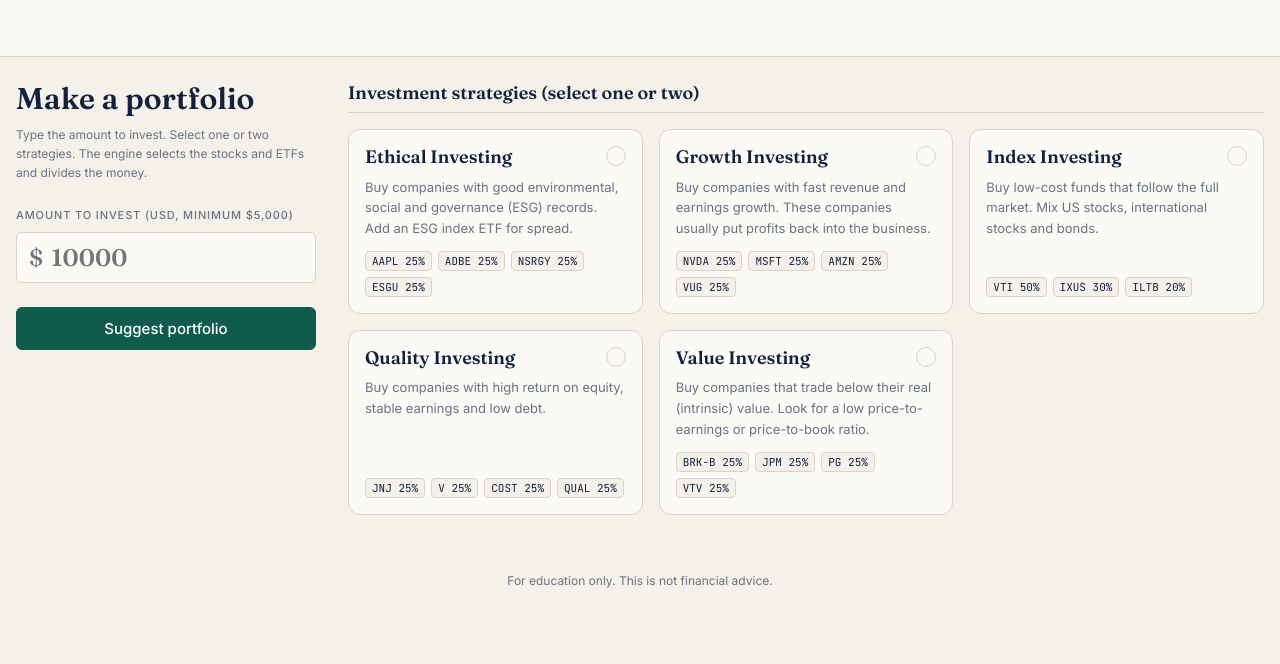
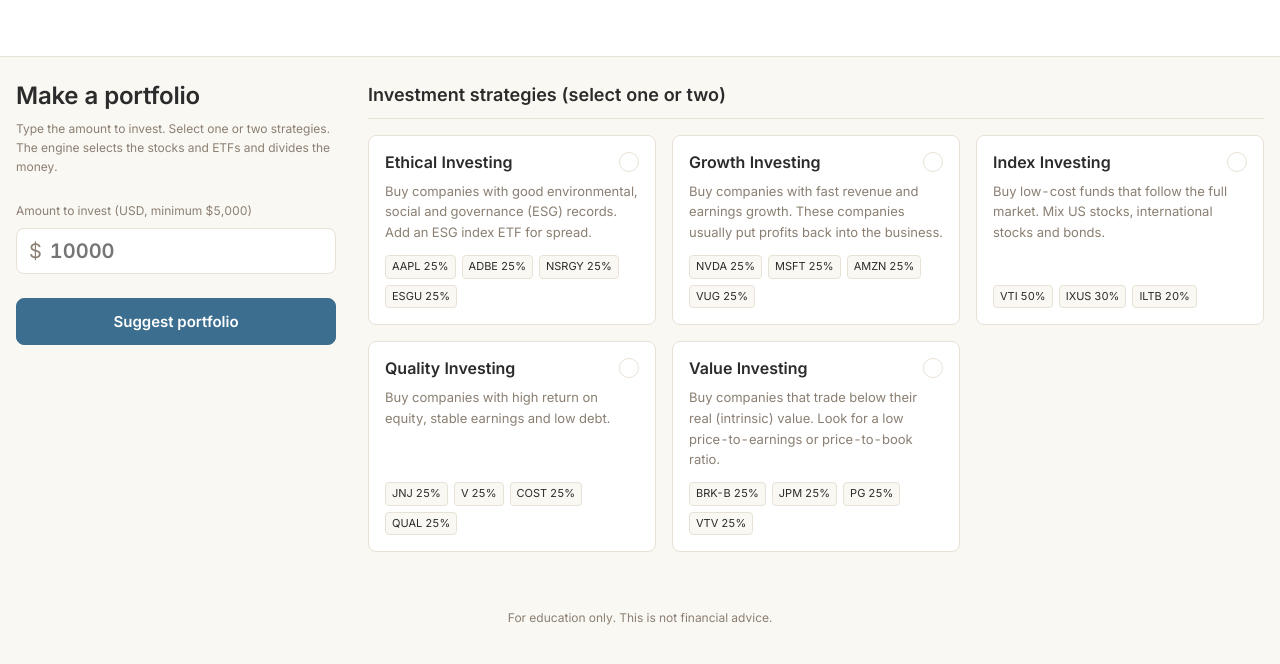
Before and after one commit to neelp03/285-project, a Flask app: page / in a window 1280 px wide. Shown: the top 664 px of the page. Run offline with Flask 3, Linux system fonts and the light colour scheme.

Commit message:
ui update

```diff
--- a/static/style.css
+++ b/static/style.css
@@ -1,33 +1,31 @@
-/* Editorial finance design. See .superdesign/design-system.md. */
+/* Warm paper minimal design. One typeface (Inter), neutral palette, one accent. */
 :root {
-  --bg: #f4f1ea;
-  --surface: #fbfaf6;
-  --ink: #14213d;
-  --muted: #6b7280;
-  --rule: #d9d3c7;
-  --accent: #0f5c4d;
+  --bg: #faf8f3;
+  --surface: #ffffff;
+  --ink: #2b2b2b;
+  --muted: #8a7f72;
+  --rule: #e8e2d6;
+  --accent: #3b6e8f;
   --accent-ink: #ffffff;
-  --accent-soft: #e3efe9;
-  --up: #0f7b4f;
-  --down: #b4372b;
-  --warn-bg: #fbe9e6;
-  --serif: "Fraunces", Georgia, serif;
+  --accent-soft: #ebf1f5;
+  --up: #2f7d5b;
+  --down: #b3261e;
+  --warn-bg: #fdeee3;
   --sans: "Inter", -apple-system, BlinkMacSystemFont, "Segoe UI", Roboto, sans-serif;
-  --mono: "JetBrains Mono", ui-monospace, Menlo, monospace;
 }
 @media (prefers-color-scheme: dark) {
   :root {
-    --bg: #0e1420;
-    --surface: #151d2c;
-    --ink: #ece7dc;
-    --muted: #9aa3b2;
-    --rule: #26314a;
-    --accent: #5fc4a4;
-    --accent-ink: #0e1420;
-    --accent-soft: #1b3530;
-    --up: #4fd08f;
-    --down: #ff7a6b;
-    --warn-bg: #3a1f1f;
+    --bg: #1c1b19;
+    --surface: #252320;
+    --ink: #ece8e1;
+    --muted: #a3998e;
+    --rule: #3a362f;
+    --accent: #8fb3cc;
+    --accent-ink: #1c1b19;
+    --accent-soft: #2d3840;
+    --up: #43a074;
+    --down: #e04f46;
+    --warn-bg: #3a2420;
   }
 }
 
@@ -37,19 +35,17 @@ body {
   background: var(--bg);
   color: var(--ink);
   font: 15px/1.6 var(--sans);
+  font-variant-numeric: tabular-nums;
   -webkit-font-smoothing: antialiased;
 }
-h1, h2 { font-family: var(--serif); font-weight: 600; margin: 0; }
-h1 { font-size: 30px; line-height: 1.2; margin-bottom: 8px; }
+h1, h2 { font-weight: 600; margin: 0; }
+h1 { font-size: 24px; line-height: 1.25; letter-spacing: -.01em; margin-bottom: 8px; }
 h2 { font-size: 18px; line-height: 1.3; }
 p { margin: 0; }
 .muted { color: var(--muted); }
 .small { font-size: 12px; }
-.mono { font-family: var(--mono); }
-.label {
-  display: block; font-size: 11px; text-transform: uppercase;
-  letter-spacing: .08em; color: var(--muted); font-weight: 500;
-}
+.mono { font-variant-numeric: tabular-nums; }
+.label { display: block; font-size: 12px; color: var(--muted); }
 .up { color: var(--up); }
 .down { color: var(--down); }
 
@@ -66,25 +62,25 @@ p { margin: 0; }
 
 .layout { display: flex; gap: 32px; align-items: flex-start; }
 .side { width: 260px; flex-shrink: 0; position: sticky; top: 81px; display: flex; flex-direction: column; gap: 32px; }
-.side.wide { width: 300px; gap: 24px; }
+.side.wide { width: 320px; gap: 24px; }
 .content { flex: 1; min-width: 0; display: flex; flex-direction: column; gap: 24px; }
 
 /* ---- Buttons ---- */
 button, .button {
   display: inline-flex; align-items: center; justify-content: center;
-  font: 500 14px/1.4 var(--sans); padding: 6px 14px; border-radius: 6px; cursor: pointer;
-  border: 1px solid var(--ink); background: transparent; color: var(--ink); text-decoration: none;
+  font: 400 14px/1.4 var(--sans); padding: 6px 14px; border-radius: 8px; cursor: pointer;
+  border: 1px solid var(--rule); background: transparent; color: var(--ink); text-decoration: none;
   transition: background-color .15s, opacity .15s;
 }
 button:hover, .button:hover { background: var(--bg); }
-.primary { background: var(--accent); border-color: var(--accent); color: var(--accent-ink); }
+.primary { background: var(--accent); border-color: var(--accent); color: var(--accent-ink); font-weight: 600; }
 .primary:hover { background: var(--accent); opacity: .9; }
-.block { width: 100%; padding: 10px 16px; font-size: 15px; }
-button.link { border: 0; padding: 0; background: none; color: var(--accent); text-decoration: underline; font-weight: 400; font-size: 13px; }
+.block { width: 100%; padding: 12px 16px; font-size: 15px; }
+button.link { border: 0; padding: 0; background: none; color: var(--accent); text-decoration: underline; font-size: 13px; }
 button.link:hover { text-decoration: none; background: none; }
 
 /* ---- Flash ---- */
-.flash { padding: 10px 12px; border-radius: 6px; font-size: 14px; }
+.flash { padding: 10px 12px; border-radius: 8px; font-size: 14px; }
 .flash.error { background: var(--warn-bg); color: var(--down); border: 1px solid var(--down); }
 
 /* ---- Form (home) ---- */
@@ -92,34 +88,35 @@ button.link:hover { text-decoration: none; background: none; }
 .field[hidden] { display: none; }
 .money {
   display: flex; align-items: center; gap: 8px; padding: 0 12px;
-  border: 1px solid var(--rule); border-radius: 6px; background: var(--surface);
+  border: 1px solid var(--rule); border-radius: 8px; background: var(--surface);
   transition: border-color .15s;
 }
 .money:focus-within { border-color: var(--accent); }
-.money span { font: 24px var(--serif); color: var(--muted); }
+.money span { font-size: 20px; color: var(--muted); }
 .money input {
   width: 100%; border: 0; outline: 0; background: transparent; color: var(--ink);
-  padding: 10px 0; font: 600 24px var(--serif); font-variant-numeric: tabular-nums;
+  padding: 10px 0; font: 600 20px var(--sans); font-variant-numeric: tabular-nums;
 }
+#split-label { font-size: 13px; font-weight: 600; }
 input[type=range] { width: 100%; accent-color: var(--accent); }
-.ticks { display: flex; justify-content: space-between; font: 11px var(--mono); color: var(--muted); }
+.ticks { display: flex; justify-content: space-between; font-size: 11px; color: var(--muted); }
 
 .strategies-set { display: block; border: 0; padding: 0; margin: 0; min-width: 0; }
 .strategies-set legend {
   width: 100%; padding: 0 0 8px; margin-bottom: 16px; border-bottom: 1px solid var(--rule);
-  font: 600 18px var(--serif);
+  font-size: 18px; font-weight: 600;
 }
 .strategies { display: grid; gap: 16px; grid-template-columns: repeat(auto-fill, minmax(280px, 1fr)); }
 .strategy {
   position: relative; display: flex; flex-direction: column; gap: 8px; cursor: pointer;
-  padding: 16px; border-radius: 12px; border: 1px solid var(--rule); background: var(--surface);
+  padding: 16px; border-radius: 8px; border: 1px solid var(--rule); background: var(--surface);
   transition: border-color .15s, background-color .15s, opacity .15s;
 }
 .strategy input { position: absolute; opacity: 0; pointer-events: none; }
 .strategy:focus-within { outline: 2px solid var(--accent); outline-offset: 2px; }
 .strategy .head { display: flex; justify-content: space-between; align-items: flex-start; gap: 12px; }
-.strategy strong { font: 600 18px/1.25 var(--serif); }
-.strategy p { font-size: 13px; color: var(--muted); }
+.strategy strong { font-size: 16px; font-weight: 600; line-height: 1.3; }
+.strategy p { font-size: 13px; color: var(--muted); max-width: 65ch; }
 .strategy .check {
   width: 20px; height: 20px; flex-shrink: 0; border-radius: 50%; border: 1px solid var(--rule);
   display: flex; align-items: center; justify-content: center; font-size: 12px; color: transparent;
@@ -129,19 +126,20 @@ input[type=range] { width: 100%; accent-color: var(--accent); }
 .strategy.disabled { opacity: .45; cursor: not-allowed; }
 .chips { display: flex; flex-wrap: wrap; gap: 6px; margin-top: auto; padding-top: 4px; }
 .chip {
-  font: 11px var(--mono); padding: 2px 6px; border-radius: 4px;
+  font-size: 11px; padding: 2px 6px; border-radius: 4px;
   border: 1px solid var(--rule); background: var(--bg);
 }
 
 /* ---- Dashboard ---- */
 .kpis { display: flex; flex-direction: column; gap: 24px; }
-.num { display: block; font: 600 30px/1.2 var(--serif); font-variant-numeric: tabular-nums; }
-.num small { font-size: 18px; font-weight: 500; }
+.kpis .label { margin-bottom: 4px; }
+.num { display: block; font-size: 36px; font-weight: 600; line-height: 1.2; letter-spacing: -.01em; }
+.num small { font-size: 15px; }
 .num.pulse { animation: pulse .8s ease-out; }
 @keyframes pulse { from { background: var(--accent-soft); } to { background: transparent; } }
 
 .live { font-size: 13px; color: var(--muted); line-height: 1.5; }
-.live b { font: 500 13px var(--mono); color: var(--ink); }
+.live b { font-weight: 600; color: var(--ink); }
 .live .row { display: flex; align-items: center; gap: 8px; }
 .live button.link { margin-top: 8px; }
 .dot { display: inline-block; width: 8px; height: 8px; border-radius: 50%; background: var(--up); }
--- a/templates/base.html
+++ b/templates/base.html
@@ -6,7 +6,7 @@
   <title>{% block title %}Portfolio Suggestion Engine{% endblock %}</title>
   <link rel="preconnect" href="https://fonts.googleapis.com">
   <link rel="preconnect" href="https://fonts.gstatic.com" crossorigin>
-  <link rel="stylesheet" href="https://fonts.googleapis.com/css2?family=Fraunces:opsz,wght@9..144,500;9..144,600;9..144,700&family=Inter:wght@400;500;600&family=JetBrains+Mono:wght@400;500;700&display=swap">
+  <link rel="stylesheet" href="https://fonts.googleapis.com/css2?family=Inter:wght@400;600&display=swap">
   <link rel="stylesheet" href="{{ url_for('static', filename='style.css') }}">
 </head>
 <body>
```
Also changed, not shown: other parts of static/style.css (+24 -10 lines), templates/portfolio.html (+11 -4 lines).
